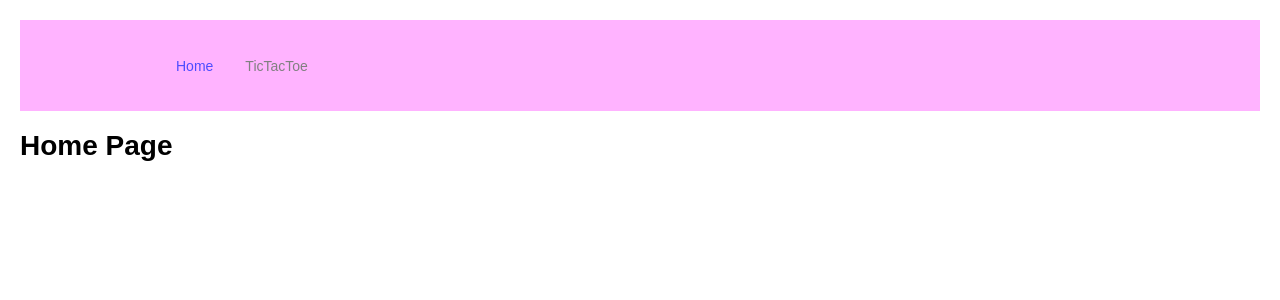
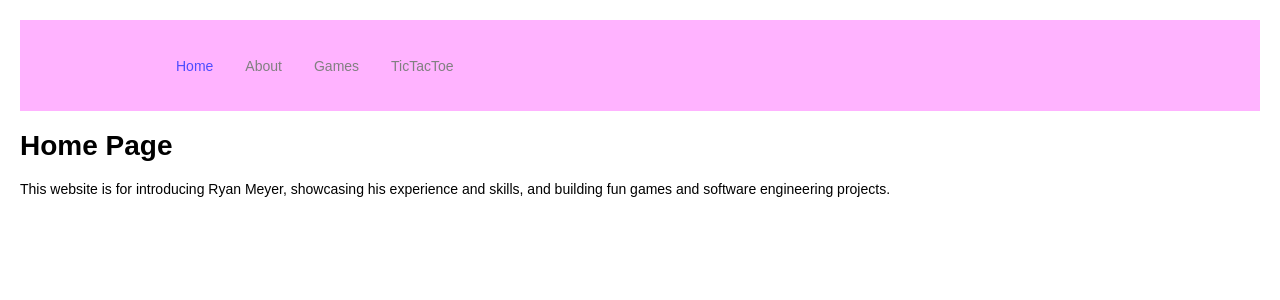
Before and after one commit to ninja1219/ryans-website, a React (Create React App) app: page / in a window 1280 px wide. Shown: the top 300 px of the page. Built offline with nearby package versions, Linux system fonts and the light colour scheme.

Commit message:
Add more pages

```diff
--- a/src/App.js
+++ b/src/App.js
@@ -7,6 +7,8 @@ import {
   Route,
 } from "react-router-dom";
 import Home from "./pages";
+import About from "./pages/about";
+import Games from "./pages/games";
 import TicTacToe from "./pages/tictactoe";
 
 function App() {
@@ -15,6 +17,8 @@ function App() {
       <Navbar />
       <Routes>
         <Route exact path="/" element={<Home />} />
+        <Route path="/about" element={<About />} />
+        <Route path="/games" element={<Games />} />
         <Route path="/tictactoe" element={<TicTacToe />} />
       </Routes>
     </Router>
--- a/src/components/Navbar/index.js
+++ b/src/components/Navbar/index.js
@@ -9,6 +9,12 @@ const Navbar = () => {
                     <NavLink to="/" activeStyle>
                         Home
                     </NavLink>
+                    <NavLink to="/about" activeStyle>
+                        About
+                    </NavLink>
+                    <NavLink to="/games" activeStyle>
+                        Games
+                    </NavLink>
                     <NavLink to="/tictactoe" activeStyle>
                         TicTacToe
                     </NavLink>
--- /dev/null
+++ b/src/pages/about.js
@@ -0,0 +1,11 @@
+import React from "react";
+
+const About = () => {
+    return (
+        <div>
+            <h1>About Ryan</h1>
+        </div>
+    );
+};
+
+export default About;
--- /dev/null
+++ b/src/pages/games.js
@@ -0,0 +1,11 @@
+import React from "react";
+
+const Games = () => {
+    return (
+        <div>
+            <h1>Games</h1>
+        </div>
+    );
+};
+
+export default Games;
--- a/src/pages/index.js
+++ b/src/pages/index.js
@@ -4,6 +4,8 @@ const Home = () => {
     return (
         <div>
             <h1>Home Page</h1>
+            <p>This website is for introducing Ryan Meyer, showcasing his experience and
+                skills, and building fun games and software engineering projects.</p>
         </div>
     );
 };
```
